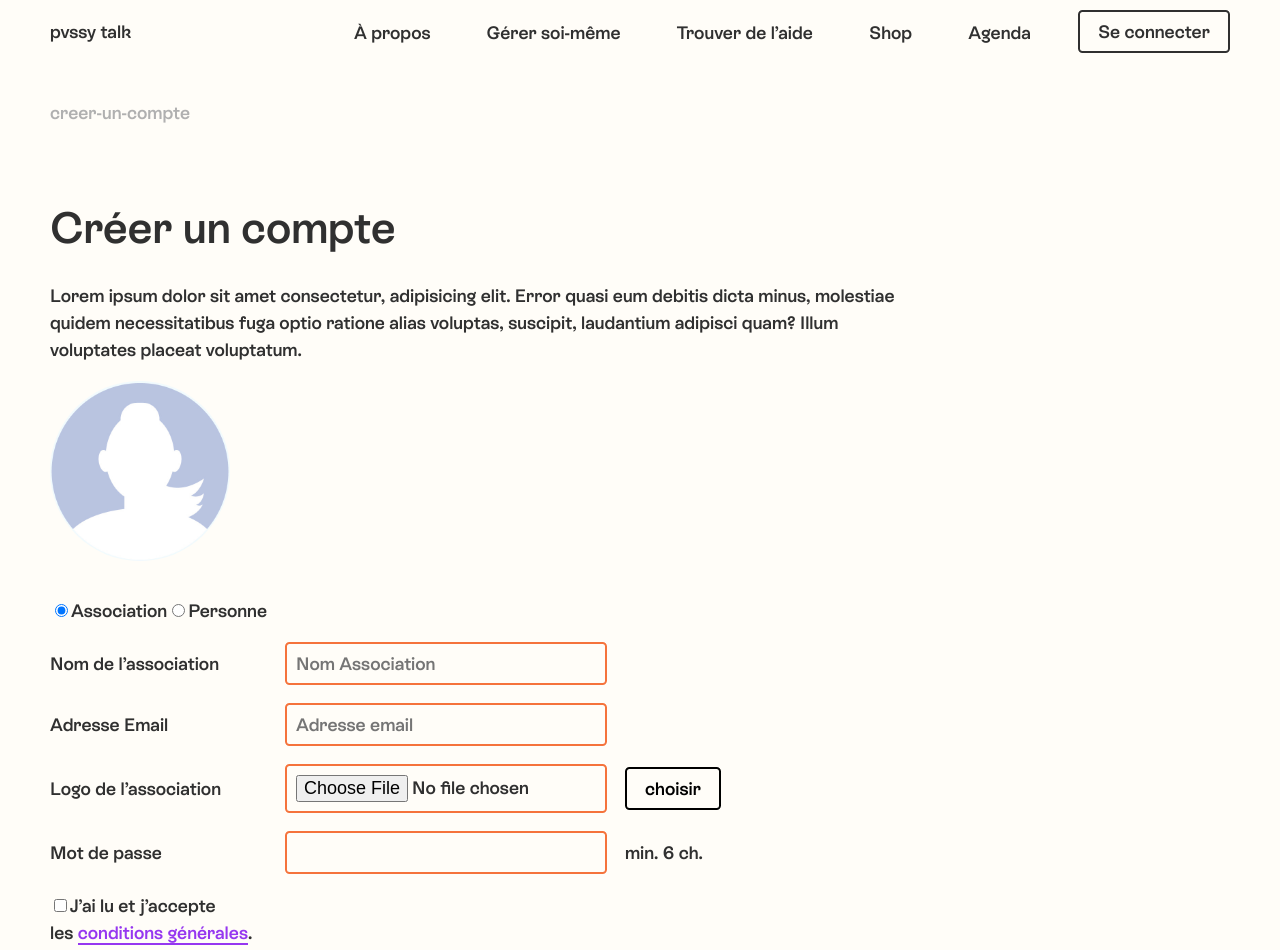
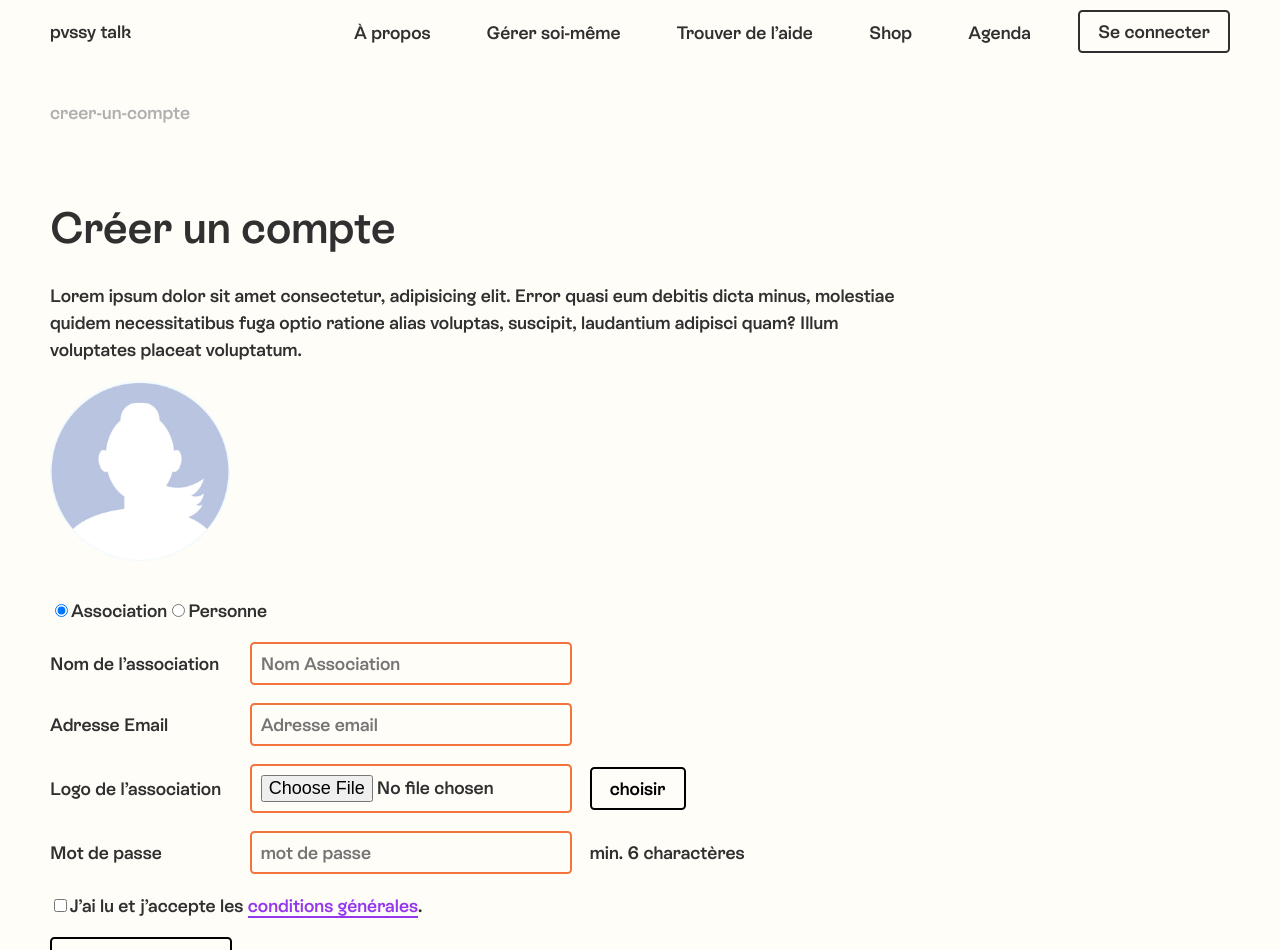
Before and after one commit to ROXBOZ/pvssy, a React (Create React App) app in the folder client/: page /creer-un-compte in a window 1280 px wide. Shown: the top 950 px of the page. Built offline with nearby package versions, Linux system fonts and the light colour scheme.

Commit message:
fix css grid

```diff
--- a/client/src/components/Signup.js
+++ b/client/src/components/Signup.js
@@ -24,11 +24,8 @@ const SignupForm = () => {
         "http://localhost:5000/api/users/imageUpload",
         requestOptions
       );
-      // console.log("response", response);
       const result = await response.json();
       setNewUser({ ...newUser, userAvatar: result.userAvatar });
-
-      // console.log("result", result);
     } catch (error) {
       console.log("error", error);
     }
@@ -91,9 +88,11 @@ const SignupForm = () => {
           alt="user avatar"
         />
       ) : (
-        <p className="avatar-placeholder"></p>
+        <p className="avatar-placeholder" />
       )}
+
       <form className="grid-form">
+        <div className="user-type">
           <span>
             <input
               id="asso"
@@ -103,6 +102,8 @@ const SignupForm = () => {
               onChange={() => setUserType("association")}
             />
             <label htmlFor="asso">Association</label>
+          </span>
+          <span>
             <input
               id="person"
               type="radio"
@@ -112,17 +113,15 @@ const SignupForm = () => {
             />
             <label htmlFor="person">Personne</label>
           </span>
-        <div></div>
-        <div></div>
-        <div></div>
-        <div>
+        </div>
+        <div className="user-name-label">
           {userType === "association" ? (
             <label htmlFor="assoName">Nom de l’association</label>
           ) : (
             <label htmlFor="userName">Nom</label>
           )}
         </div>
-        <div>
+        <div className="user-name-input">
           {userType === "association" ? (
             <input
               name="userName"
@@ -141,14 +140,14 @@ const SignupForm = () => {
             />
           )}
         </div>
-        <div>
+        <div className="user-firstname-label">
           {userType === "association" ? (
             ""
           ) : (
             <label htmlFor="userFirstname">Prénom</label>
           )}
         </div>
-        <div>
+        <div className="user-firstname-input">
           {userType === "association" ? (
             ""
           ) : (
@@ -161,10 +160,10 @@ const SignupForm = () => {
             />
           )}
         </div>
-        <div>
+        <div className="user-email-label">
           <label htmlFor="userEmail">Adresse Email</label>
         </div>
-        <div>
+        <div className="user-email-input">
           <input
             placeholder="Adresse email"
             id="userEmail"
@@ -173,16 +172,14 @@ const SignupForm = () => {
             onChange={handleInputChange}
           />
         </div>
-        <div></div>
-        <div></div>
-        <div>
+        <div className="user-avatar-label">
           <label htmlFor="avatar">
             {userType === "association"
               ? "Logo de l’association"
               : "Photo de profil"}
           </label>
         </div>
-        <div>
+        <div className="user-avatar-input">
           <input
             type="file"
             id="avatar"
@@ -190,38 +187,33 @@ const SignupForm = () => {
             onChange={handleAttachImg}
           ></input>
         </div>
-        <div>
+        <div className="user-avatar-button">
           <button onClick={submitImg}>choisir</button>
         </div>
-        <div></div>
-        <div>
+        <div className="user-password-label">
           <label htmlFor="userPassword">Mot de passe</label>
         </div>
-        <div>
+        <div className="user-password-input">
           <input
+            placeholder="mot de passe"
             type="text"
             id="userPassword"
             name="userPassword"
             onChange={handleInputChange}
           />
         </div>
-        <div>min. 6 ch.</div>
-        <div></div>
-        <span>
+        <div className="user-password-requirements">min. 6 charactères</div>
+        <div className="conditions-generales">
           <input id="conditionsCheckbox" type="checkbox" required />
           <label htmlFor="conditionsCheckbox">
-            J’ai lu et j’accepte
-            <br />
-            les <Link to="/">conditions générales</Link>.
+            J’ai lu et j’accepte les <Link to="/">conditions générales</Link>.
           </label>
-        </span>
-        <div></div>
-        <div></div>
-        <div></div>
-        <div>
+        </div>
+        <div className="submit-button">
           <button onClick={signup}>Créer un compte</button>
         </div>
       </form>
+
       <p>
         Déjà inscrit·e ? <Link to="/login">Se connecter</Link>
       </p>
--- a/client/src/styles/_forms.scss
+++ b/client/src/styles/_forms.scss
@@ -78,21 +78,83 @@
 }
 
 form {
-  padding: 1em 0;
-  margin: 1em 0;
-  width: max-content;
+  margin: 2em 0;
+
   &.grid-form {
     display: grid;
+    gap: 1em;
     grid-template-columns: repeat(4, max-content);
-    gap: 1em;
-  }
 
-  div {
-    display: flex;
-    gap: 2em;
-    align-items: center;
-    input {
-      @include input;
+    .user-type {
+      grid-column: 1/5;
+      display: flex;
+    }
+    .user-name-label {
+      grid-column: 1/2;
+      display: flex;
+      align-items: center;
+    }
+    .user-name-input {
+      grid-column: 2/3;
+      input {
+        @include input;
+      }
+    }
+    .user-firstname-label {
+      display: flex;
+      align-items: center;
+      grid-column: 3/4;
+    }
+
+    .user-firstname-input {
+      input {
+        @include input;
+      }
+    }
+    .user-email-label {
+      display: flex;
+      align-items: center;
+    }
+    .user-email-input {
+      input {
+        @include input;
+      }
+    }
+    .user-avatar-label {
+      display: flex;
+      align-items: center;
+      grid-column: 1/2;
+    }
+    .user-avatar-input {
+      input {
+        @include input;
+      }
+    }
+    .user-avatar-button {
+      display: flex;
+      align-items: center;
+    }
+    .user-password-label {
+      display: flex;
+      align-items: center;
+      grid-column: 1/2;
+    }
+
+    .user-password-input {
+      input {
+        @include input;
+      }
+    }
+    .user-password-requirements {
+      display: flex;
+      align-items: center;
+      grid-column: 3/5;
+    }
+    .conditions-generales {
+      grid-column: 1/5;
+    }
+    .submit-button {
+      grid-column: 1/2;
     }
   }
 }
--- a/client/src/styles/globals.css
+++ b/client/src/styles/globals.css
@@ -414,22 +414,26 @@ button:disabled {
 }
 
 form {
-  padding: 1em 0;
-  margin: 1em 0;
-  width: -moz-max-content;
-  width: max-content;
+  margin: 2em 0;
 }
 form.grid-form {
   display: grid;
+  gap: 1em;
   grid-template-columns: repeat(4, max-content);
-  gap: 1em;
 }
-form div {
+form.grid-form .user-type {
+  grid-column: 1/5;
   display: flex;
-  gap: 2em;
+}
+form.grid-form .user-name-label {
+  grid-column: 1/2;
+  display: flex;
   align-items: center;
 }
-form div input {
+form.grid-form .user-name-input {
+  grid-column: 2/3;
+}
+form.grid-form .user-name-input input {
   border: 2px solid #f5733c;
   border-radius: 0.25em;
   font-family: "ESRebond";
@@ -438,9 +442,95 @@ form div input {
   padding: 0.5em;
   width: 300px;
 }
-form div input:focus {
+form.grid-form .user-name-input input:focus {
   outline: none;
   border: 2px solid #fab99d;
+}
+form.grid-form .user-firstname-label {
+  display: flex;
+  align-items: center;
+  grid-column: 3/4;
+}
+form.grid-form .user-firstname-input input {
+  border: 2px solid #f5733c;
+  border-radius: 0.25em;
+  font-family: "ESRebond";
+  font-size: 100%;
+  background-color: #fffdf8;
+  padding: 0.5em;
+  width: 300px;
+}
+form.grid-form .user-firstname-input input:focus {
+  outline: none;
+  border: 2px solid #fab99d;
+}
+form.grid-form .user-email-label {
+  display: flex;
+  align-items: center;
+}
+form.grid-form .user-email-input input {
+  border: 2px solid #f5733c;
+  border-radius: 0.25em;
+  font-family: "ESRebond";
+  font-size: 100%;
+  background-color: #fffdf8;
+  padding: 0.5em;
+  width: 300px;
+}
+form.grid-form .user-email-input input:focus {
+  outline: none;
+  border: 2px solid #fab99d;
+}
+form.grid-form .user-avatar-label {
+  display: flex;
+  align-items: center;
+  grid-column: 1/2;
+}
+form.grid-form .user-avatar-input input {
+  border: 2px solid #f5733c;
+  border-radius: 0.25em;
+  font-family: "ESRebond";
+  font-size: 100%;
+  background-color: #fffdf8;
+  padding: 0.5em;
+  width: 300px;
+}
+form.grid-form .user-avatar-input input:focus {
+  outline: none;
+  border: 2px solid #fab99d;
+}
+form.grid-form .user-avatar-button {
+  display: flex;
+  align-items: center;
+}
+form.grid-form .user-password-label {
+  display: flex;
+  align-items: center;
+  grid-column: 1/2;
+}
+form.grid-form .user-password-input input {
+  border: 2px solid #f5733c;
+  border-radius: 0.25em;
+  font-family: "ESRebond";
+  font-size: 100%;
+  background-color: #fffdf8;
+  padding: 0.5em;
+  width: 300px;
+}
+form.grid-form .user-password-input input:focus {
+  outline: none;
+  border: 2px solid #fab99d;
+}
+form.grid-form .user-password-requirements {
+  display: flex;
+  align-items: center;
+  grid-column: 3/5;
+}
+form.grid-form .conditions-generales {
+  grid-column: 1/5;
+}
+form.grid-form .submit-button {
+  grid-column: 1/2;
 }
 
 .user-avatar {
```
Also changed, not shown: 1 other file (tests, documents, lock files or other folders). Lines whose indentation alone changed are shown as unchanged.
